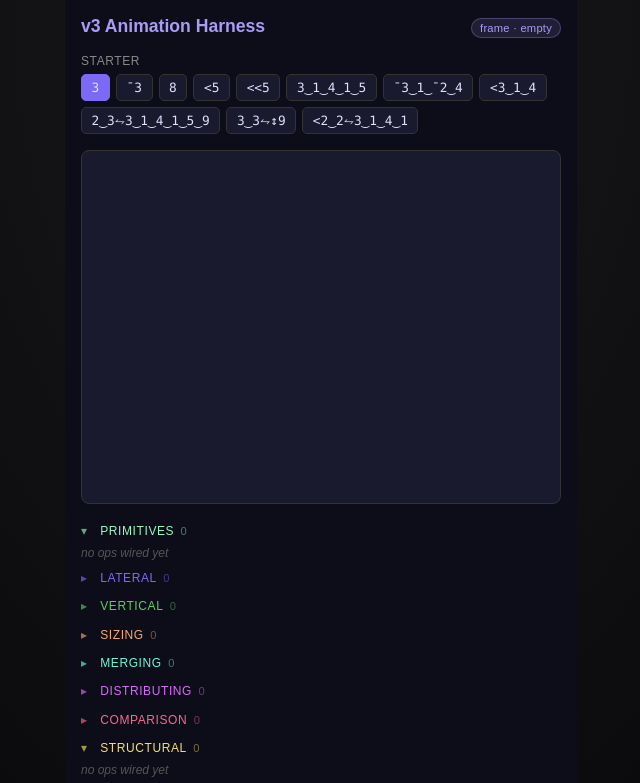
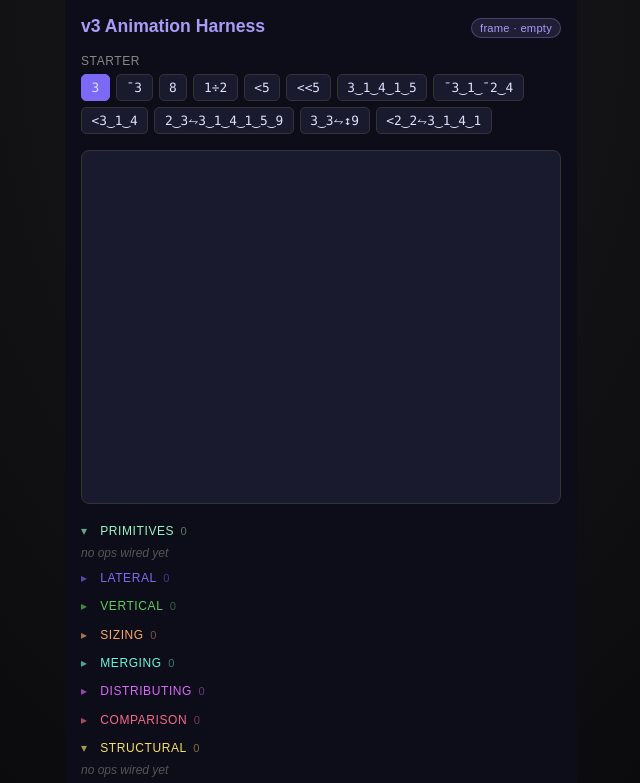
Before and after one commit to backsy/BqnGame, a SvelteKit app: page /v3-harness in a window 1280 px wide. Shown: the top 783 px of the page, without its empty margins (319-959 px from the left). Built offline with nearby package versions, Linux system fonts and the light colour scheme.

Commit message:
v3-harness: add 1÷2 starter to smoke-test fraction labels

```diff
--- a/src/routes/v3-harness/+page.svelte
+++ b/src/routes/v3-harness/+page.svelte
@@ -46,6 +46,7 @@
 		{ label: '3',                  source: '3' },
 		{ label: '¯3',                 source: '¯3' },
 		{ label: '8',                  source: '8' },
+		{ label: '1÷2',                source: '1÷2' },
 		{ label: '<5',                 source: '<5' },
 		{ label: '<<5',                source: '<<5' },
 		{ label: '3‿1‿4‿1‿5',         source: '3‿1‿4‿1‿5' },
```
